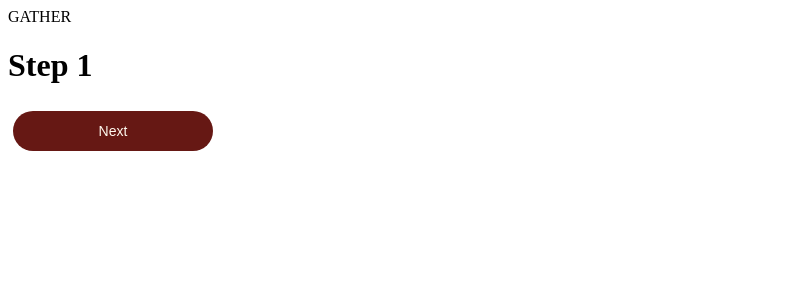
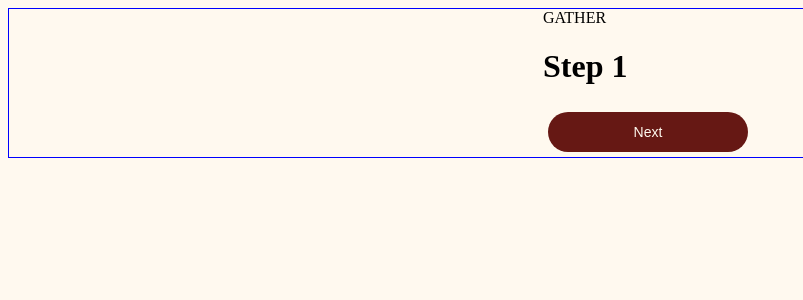
Before and after one commit to gatherio/frontend, a Next.js app: page /signup in a window 1280 px wide. Shown: the top 300 px of the page, without its empty margins (0-803 px from the left). Built offline with nearby package versions, Linux system fonts and the light colour scheme.

Commit message:
merge main

```diff
--- a/src/SignUp/index.tsx
+++ b/src/SignUp/index.tsx
@@ -3,13 +3,14 @@ import Step1 from "./Step1";
 import Step2 from "./Step2";
 import Step3 from "./Step3";
 import Step4 from "./Step4";
+import "./styles.scss";
 
 const SignUp = () => {
   const [step, setStep] = useState(1);
   const stepProps = { step, setStep };
 
   return (
-    <div>
+    <div className="styles_container">
       {step === 1 && <Step1 {...stepProps} />}
       {step === 2 && <Step2 {...stepProps} />}
       {step === 3 && <Step3 {...stepProps} />}
--- /dev/null
+++ b/src/SignUp/styles.scss
@@ -0,0 +1,13 @@
+body {
+  background-color: #fff9ef;
+  width: 100%;
+  height: 100%;
+}
+
+.styles_container {
+  display: flex;
+  border: 1px solid blue;
+  justify-content: center;
+  align-items: center;
+  height: 100%;
+}
--- a/src/pages/signup.tsx
+++ b/src/pages/signup.tsx
@@ -1,11 +1,7 @@
 import SignUp from "../SignUp";
 
 const SignUpPage = () => {
-  return (
-    <div>
-      <SignUp />
-    </div>
-  );
+  return <SignUp />;
 };
 
 export default SignUpPage;
```
Also changed, not shown: 2 other files (tests, documents, lock files or other folders).
